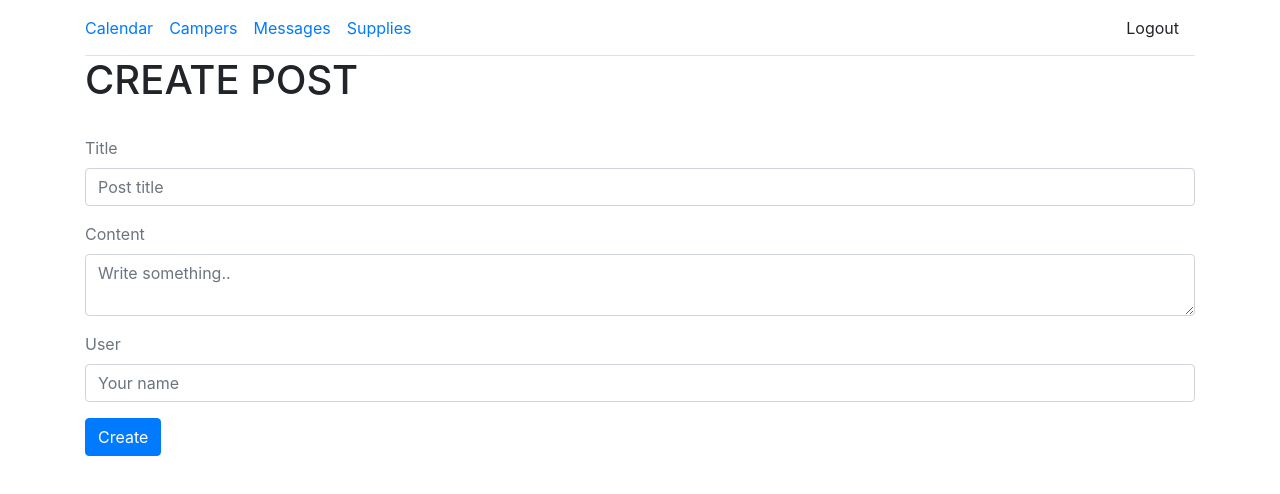
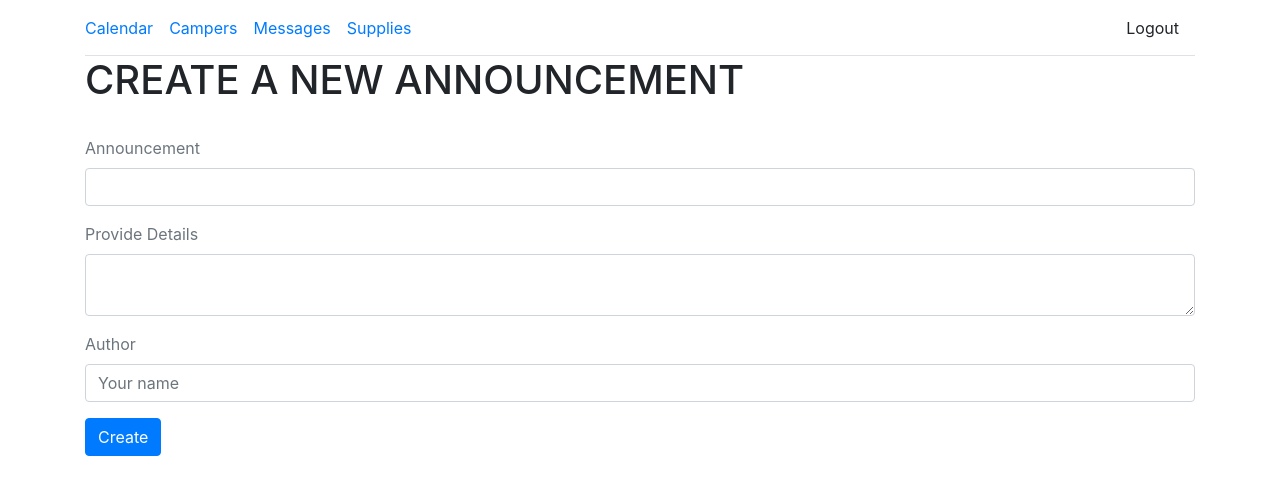
Before and after one commit to justinwilliamsrva/SummerCampApp, a React (Create React App) app in the folder client/: page /create in a window 1280 px wide. Shown: the top 494 px of the page. Built offline with nearby package versions, Linux system fonts and the light colour scheme; sample sign-in values are in the browser's storage.

Commit message:
create new messag button

```diff
--- a/client/src/App.js
+++ b/client/src/App.js
@@ -3,6 +3,7 @@ import Nav from "./Nav";
 import axios from "axios";
 import { Link } from "react-router-dom";
 import { getUser, getToken } from "./helpers";
+import "./App.css";
 export default function App() {
     const [posts, setPosts] = useState([]);
 
@@ -43,17 +44,22 @@ export default function App() {
     return (
         <div className="container pb-5">
             <Nav />
-            <h1>All Posts</h1>
+            <h1>All Messages</h1>
+            <Link
+                                        to={`/create`}
+                                        className="btn btn-lg btn-primary">
+                                        Create a New Message
+                                    </Link>
             <br />
             {posts.map((post, i) => (
                 <div className="row" key={post._id}>
                     <div className="col pt-3 pb-2">
                         <div className="row">
                             <div className="col-md-10">
-                                <Link to={`/post/${post.slug}`}>
+
                                     <h2>{post.title}</h2>
-                                </Link>
-                                <p className="lead">{post.content.substring(0, 10)}</p>
+
+                                <p className="lead">{post.content}</p>
                                 <p>
                                     Author<span className="badge">{post.user}</span> Published on
                                     {""}
@@ -64,11 +70,6 @@ export default function App() {
                             </div>
                             {getUser() && (
                                 <div className="col-md-2">
-                                    <Link
-                                        to={`/post/update/${post.slug}`}
-                                        className="btn btn-sm btn-outline-warning mr-1">
-                                        Update
-                                    </Link>
                                     <button
                                         onClick={() => deleteConfirm(post.slug)}
                                         className="btn btn-sm btn-outline-danger">
--- a/client/src/Create.js
+++ b/client/src/Create.js
@@ -45,34 +45,34 @@ const Create = () => {
     return (
         <div className="container pb-5">
             <Nav />
-            <h1>CREATE POST</h1>
+            <h1>CREATE A NEW ANNOUNCEMENT</h1>
             <br />
 
             <form onSubmit={handleSubmit}>
                 <div className="form-group">
-                    <label className="text-muted">Title</label>
+                    <label className="text-muted">Announcement</label>
                     <input
                         onChange={handleChange("title")}
                         value={title}
                         type="text"
                         className="form-control"
-                        placeholder="Post title"
+
                         required
                     />
                 </div>
                 <div className="form-group">
-                    <label className="text-muted">Content</label>
+                    <label className="text-muted">Provide Details</label>
                     <textarea
                         onChange={handleChange("content")}
                         value={content}
                         type="text"
                         className="form-control"
-                        placeholder="Write something.."
+
                         required
                     />
                 </div>
                 <div className="form-group">
-                    <label className="text-muted">User</label>
+                    <label className="text-muted">Author</label>
                     <input
                         onChange={handleChange("user")}
                         value={user}
--- a/client/src/Nav.js
+++ b/client/src/Nav.js
@@ -7,13 +7,13 @@ const Nav = ({history}) => {
         <nav>
         <ul className="nav nav-tabs">
             <li className="nav-item pr-3 pt-3 pb-3">
-                <Link to="/">Calendar</Link>
+                <Link to="/calendar">Calendar</Link>
             </li>
             <li className="nav-item pr-3 pt-3 pb-3">
                 <Link to="/campers">Campers</Link>
                 </li>
                 <li className="nav-item pr-3 pt-3 pb-3">
-                <Link to="/messages">Messages</Link>
+                <Link to="/">Messages</Link>
                 </li>
                 <li className="nav-item pr-3 pt-3 pb-3">
                 <Link to="/equiptment">Supplies</Link>
```
Also changed, not shown: client/src/App.css (added), client/src/logo.svg (deleted).
